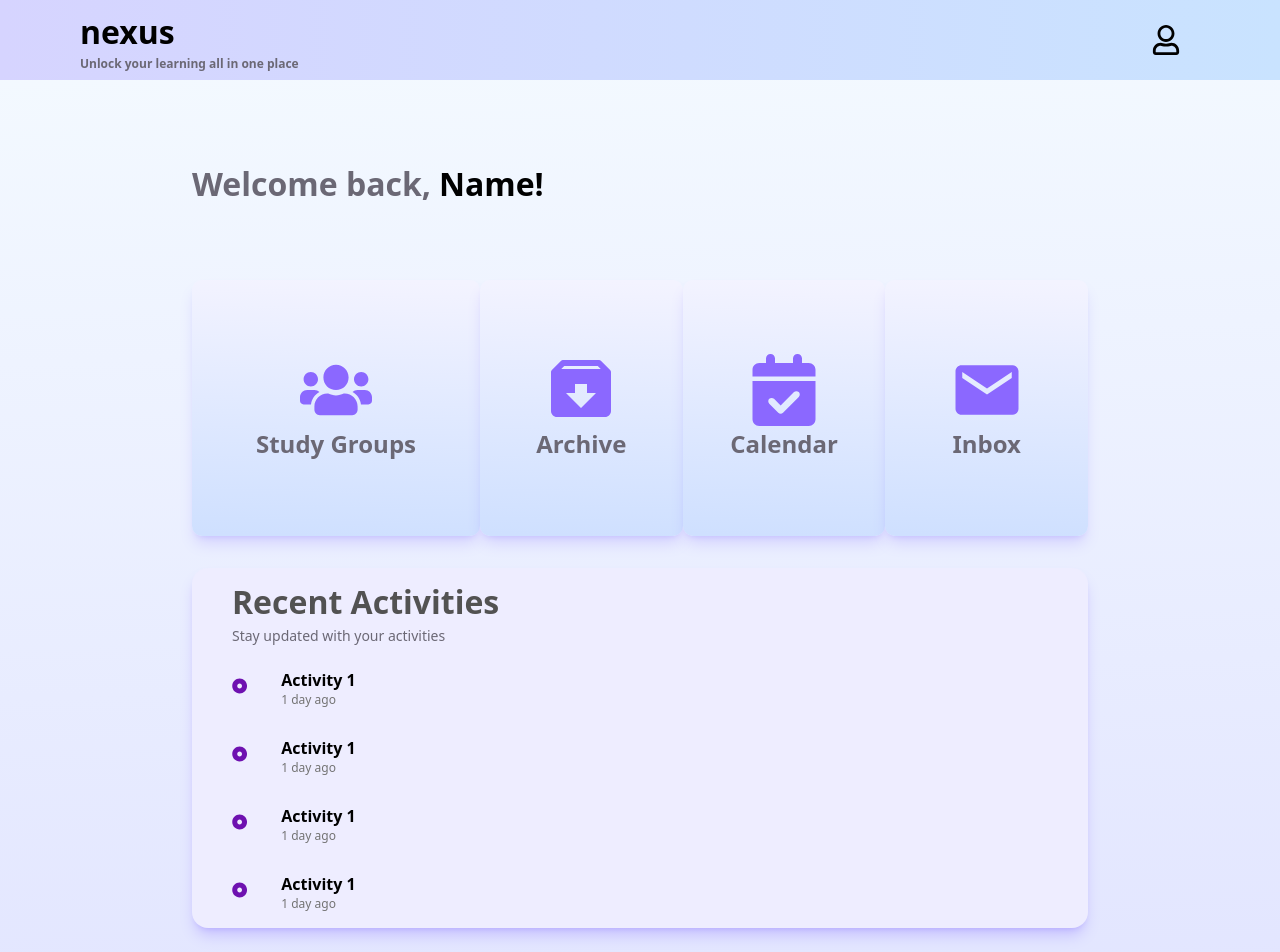
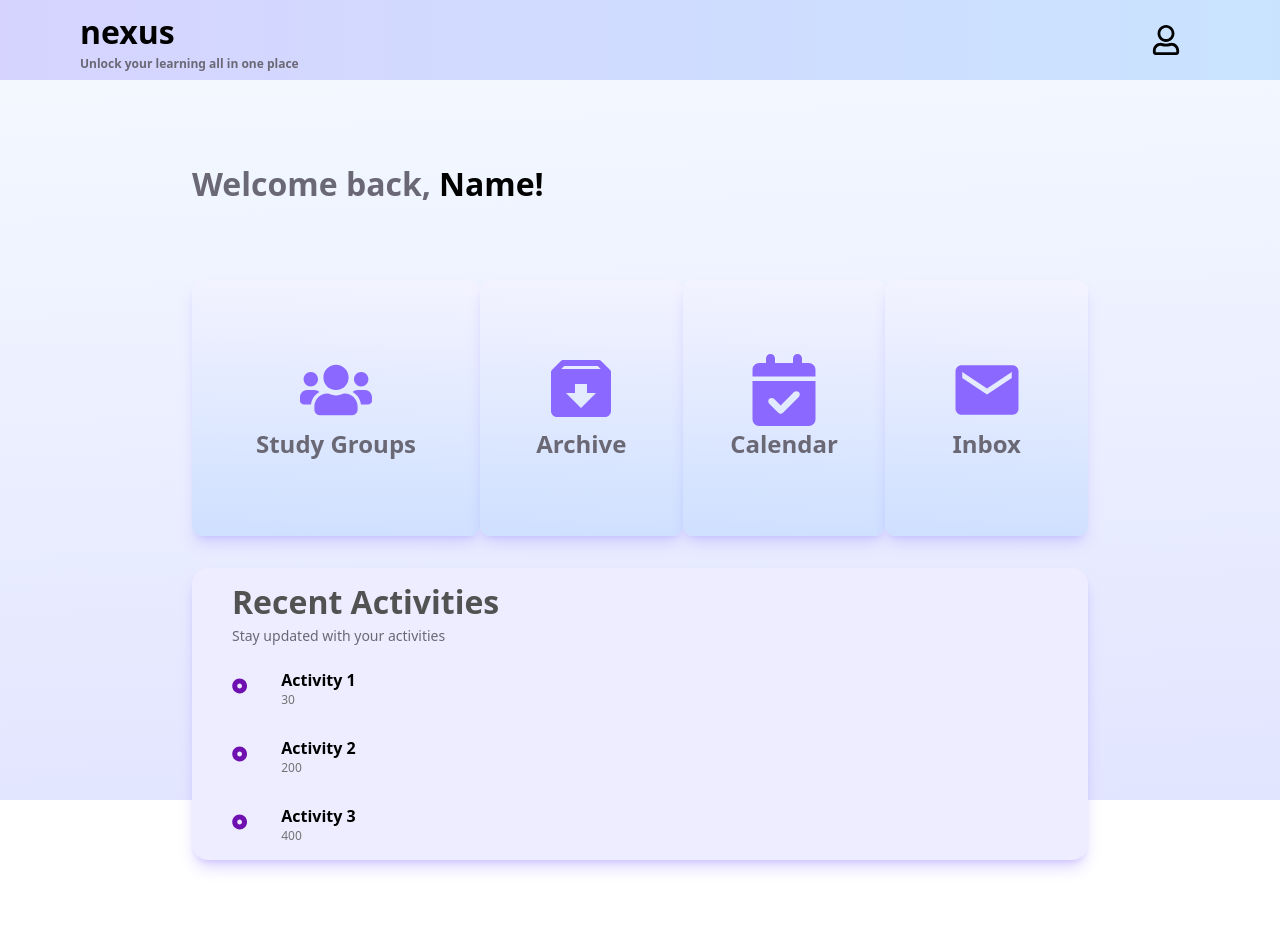
Before and after one commit to mebz2/nexus, a React (Vite) app in the folder client/: page /home in a window 1280 px wide. Shown: the top 952 px of the page. Built offline with nearby package versions, Linux system fonts and the light colour scheme.

Commit message:
Updated recent activities with mock data.

```diff
--- /dev/null
+++ b/client/src/mocks/activities.json
@@ -0,0 +1,17 @@
+[
+	{
+		"id": 1,
+		"name": "Activity 1",
+		"timestamp": 30
+	},
+	{
+		"id": 2,
+		"name": "Activity 2",
+		"timestamp": 200
+	},
+	{
+		"id": 3,
+		"name": "Activity 3",
+		"timestamp": 400
+	}
+]
--- a/client/src/pages/Dashboard/Dashboard.tsx
+++ b/client/src/pages/Dashboard/Dashboard.tsx
@@ -1,12 +1,14 @@
 import { useState } from "react";
 import { Activity, Navbar, CardContainer } from "./components";
+import Activities from "../../mocks/activities.json";
 
 export default function Homepage() {
 	const [visible, setVisible] = useState<
 		"group" | "archive" | "calendar" | "inbox" | null
 	>(null);
+
 	return (
-    <div className="content-gradient h-full">
+		<div className="content-gradient h-screen">
 			{/*nav bar*/}
 			<Navbar />
 			<div className="flex flex-col  p-20 items-center ">
@@ -25,12 +27,15 @@ export default function Homepage() {
 					<p className="text-sm text-[#6B6875] font-medium">
 						Stay updated with your activities
 					</p>
-
-          {/*Activity*/}
-          <Activity />
-          <Activity />
-          <Activity />
-          <Activity />
+					{Activities.map((activity) => {
+						return (
+							<Activity
+								key={activity.id}
+								name={activity.name}
+								timestamp={activity.timestamp}
+							/>
+						);
+					})}
 				</div>
 			</div>
 		</div>
--- a/client/src/pages/Dashboard/components/Activity.tsx
+++ b/client/src/pages/Dashboard/components/Activity.tsx
@@ -1,11 +1,15 @@
 import { FaDotCircle } from "react-icons/fa";
-const Activity = () => {
+type ActivityProps = {
+	name: string;
+	timestamp: number;
+};
+const Activity = ({ name, timestamp }: ActivityProps) => {
 	return (
 		<div className="flex items-center gap-6 mt-3">
 			<FaDotCircle className="text-purple-800" />
 			<div className="w-full h-14 gap-1 items-end p-2.5 ">
-        <p className="font-semibold">Activity 1</p>
-        <p className="text-xs text-[#737373]">1 day ago</p>
+				<p className="font-semibold">{name}</p>
+				<p className="text-xs text-[#737373]">{timestamp}</p>
 			</div>
 		</div>
 	);
```
Lines whose indentation alone changed are shown as unchanged.
